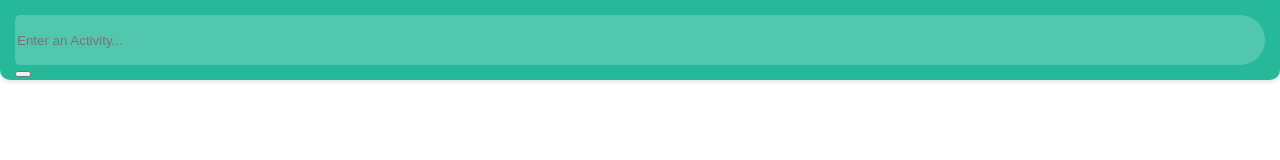
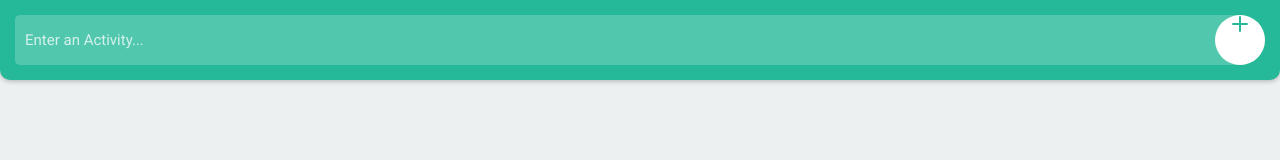
Before and after one commit to Odusanya/todo-app, a plain HTML site: page index.html in a window 1280 px wide. Drawn offline with Linux system fonts and the light colour scheme.

Commit message:
Header design complete

```diff
--- a/index.html
+++ b/index.html
@@ -1,17 +1,25 @@
 <!DOCTYPE html>
 <html lang="en">
+
 <head>
     <meta charset="UTF-8">
     <title>Todo list app</title>
     <meta name="description" content="Paystack's Products">
     <meta name="viewport" content="width=device-width, initial-scale=1.0">
-    <!-- <link rel="stylesheet" type="text/css" href="css/reset.min.css"> -->
+    <!-- Introducing Roboto fonts -->
+   <!--  <link rel="stylesheet" type="text/css" href="css/reset.min.css"> -->
+    <link href="https://fonts.googleapis.com/css?family=Roboto:400,500,700" rel="stylesheet">
     <link rel="stylesheet" type="text/css" href="css/main.css">
 </head>
+
 <body>
-    <header>
-        <input type="text" placeholder="Enter an Activity...">
-        <button></button>
+    <header class="header">
+        <input class="input" type="text" placeholder="Enter an Activity...">
+        <button class="button">
+            <svg version="1.1" id="Layer_1" xmlns="http://www.w3.org/2000/svg" xmlns:xlink="http://www.w3.org/1999/xlink" x="0px" y="0px" viewBox="0 0 16 16" style="enable-background:new 0 0 16 16;" xml:space="preserve"><g><path class="fill" d="M16,8c0,0.5-0.5,1-1,1H9v6c0,0.5-0.5,1-1,1s-1-0.5-1-1V9H1C0.5,9,0,8.5,0,8s0.5-1,1-1h6V1c0-0.5,0.5-1,1-1
+            s1,0.5,1,1v6h6C15.5,7,16,7.5,16,8z" /></g></svg>
+        </button>
     </header>
 </body>
+
 </html>
--- a/sass/main.scss
+++ b/sass/main.scss
@@ -1,42 +1,81 @@
+$color-white: #ffffff;
+$color-black: #000;
+$color-green: #25b99a;
+$color-bg: #edf0f1;
+
+
 * {
 	box-sizing: border-box;
 }
 
 html {
 	font-size: 62.5%;
-	font-family:'Roboto', sans-serif;
+	background: $color-bg;
 }
 
-header {
+body, input, button {
+font-family:'Roboto', sans-serif;
+}
+
+.header {
 	width: 100%;
 	height: 8rem;
 	position: fixed;
+	font-size: 1.5rem;
 	top: 0;
 	left: 0;
 	padding: 1.5rem;
-	background: #25b99a;
+	background: $color-green;
 	border-bottom-right-radius: 1rem;
 	border-bottom-left-radius: 1rem;
-	box-shadow: 0 2px 4px 0 rgba(44, 62, 80, 0.15);
+	box-shadow: 0 2px 4px 0 rgba($color-black,0.2);
 	z-index: 5;
 
-	input {
+	.input {
 		width: 100%;
 		height: 50px;
-		color: whites;
+		color: $color-white;
 		float: left;
 		font-size: 1.5rem;
-		background: rgba(255,255,255,'0.2');
+		font-weight: 400;
+		background: rgba($color-white,0.2);
 		border-radius: 0.5rem;
-		border-top-right-radius: 2.5rem;
-		border-bottom-right-radius: 2.5rem;
+		border-top-right-radius: 25px;
+		border-bottom-right-radius: 25px;
+		text-indent: 10px;
 		border: 0px;
 		box-shadow: none;
 		outline: none;
 		appearance: none;
+		padding: 0 60px 0 0;
 
-		::placeholder {
-			color:rgba(255, 255, 255, '0.75');
+		&::placeholder {
+			color: rgba($color-white,0.75);
+		}
+	}
+	.button {
+		width: 50px;
+		height: 50px;
+		border-radius: 25px;
+		position: absolute;
+		right:15px;
+		z-index: 2;
+  		justify-content: center;
+		appearance: none;
+		background: $color-white;
+		border: none;
+		outline: none;
+		box-shadow: none;
+		display: flex;
+		cursor: pointer;
+
+		svg {
+			width: 16px;
+			height: 16px;
+
+			.fill {
+				fill: $color-green;
+			}
 		}
 	}
 }
```
Also changed, not shown: css/main.css.
